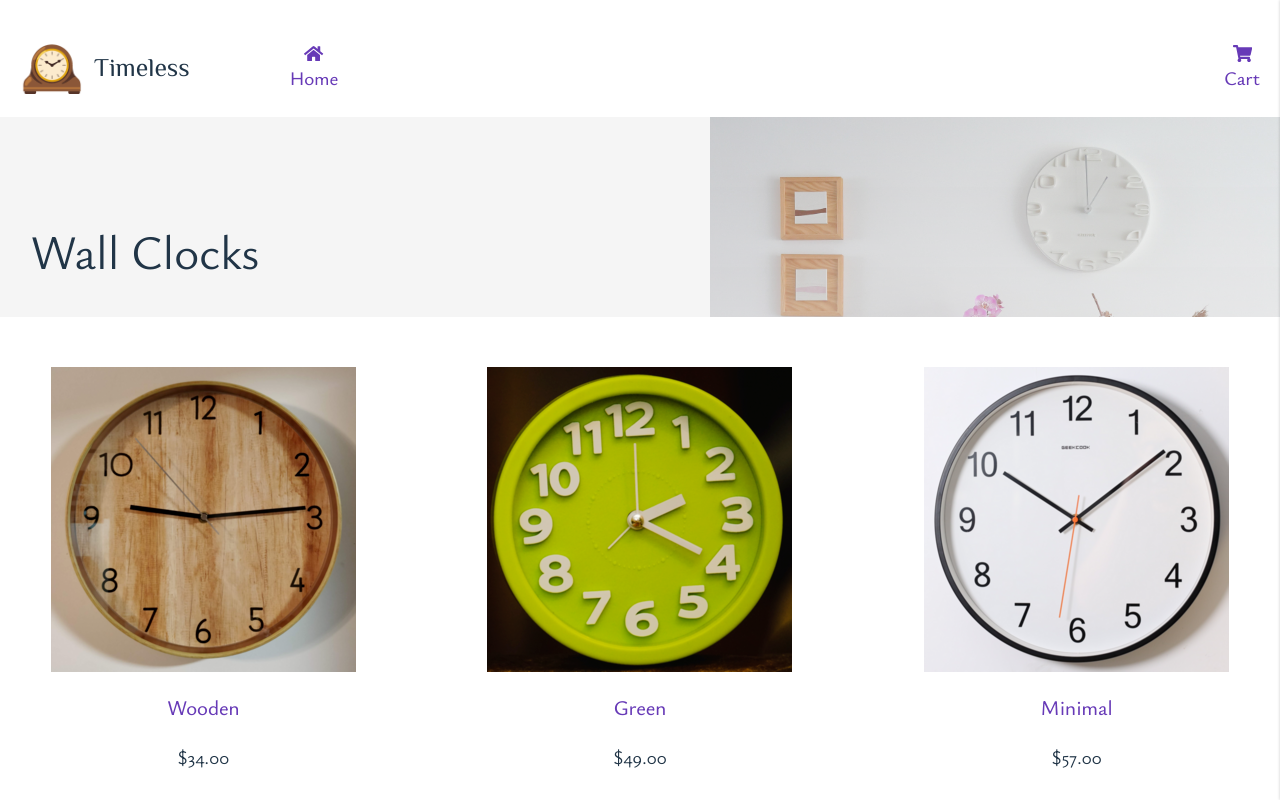
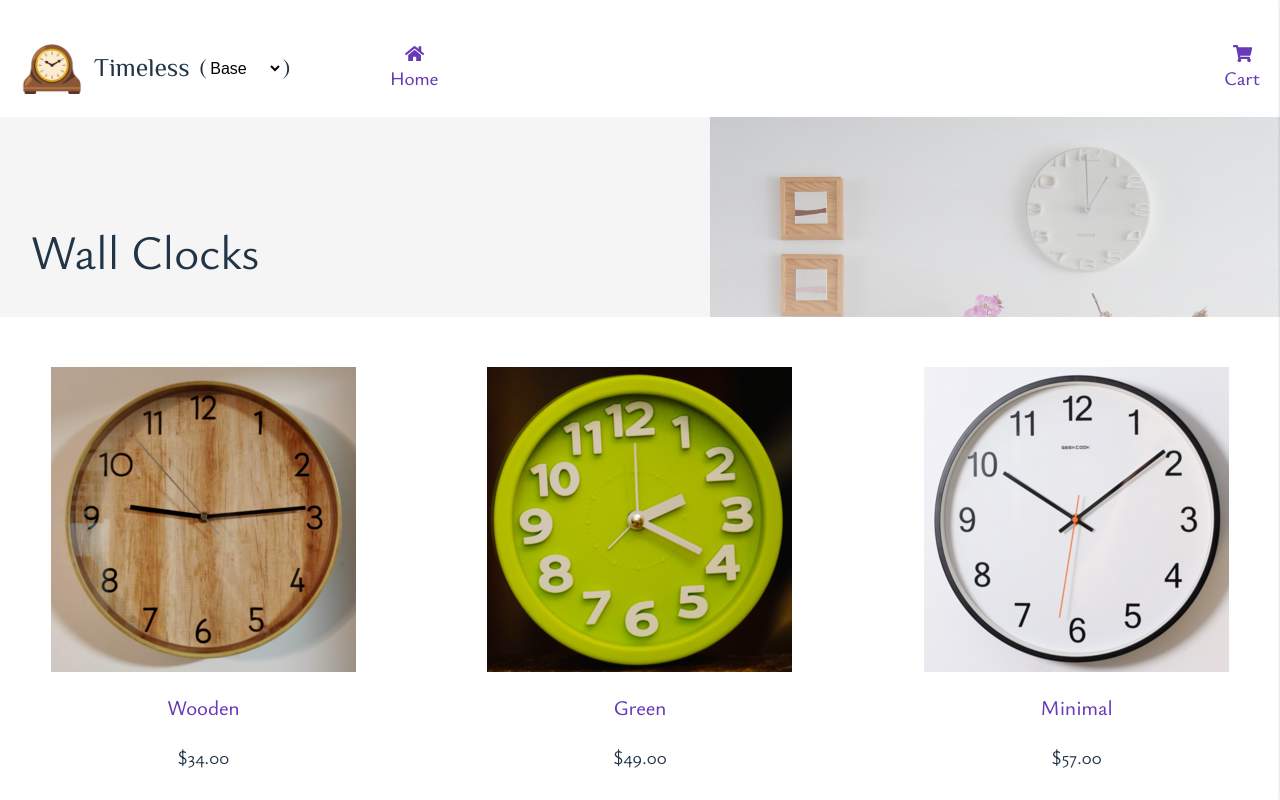
Before and after one commit to denno020/perceived-performance, a React (Vite) app: page / in a window 1280 px wide. Shown: the top 800 px of the page. Built offline with nearby package versions, Linux system fonts and the light colour scheme; no server answers; the database is empty.

Commit message:
Create DemoSelect which will allow people to jump between demo's easily

```diff
--- /dev/null
+++ b/packages/base/components/Header/DemoSelect.jsx
@@ -0,0 +1,43 @@
+import { useAppContext } from '../../contexts/AppContext.jsx';
+import { useStore } from '../../store';
+import classes from './DemoSelect.module.css';
+
+const DemoSelect = () => {
+  const { sectionId } = useAppContext();
+  const { presentationStep } = useStore();
+
+  const onChange = (e) => {
+    const nextPath = e.target.value === '0' ? '' : e.target.value;
+    console.log({ nextPath });
+    window.location.href = `/${nextPath}`;
+  };
+
+  return (
+    <select className={classes.select} name="demo" id="demo" onChange={onChange} value={sectionId}>
+      <option value="0">Base</option>
+      <option value="1" disabled={presentationStep < 1}>
+        Demo 1
+      </option>
+      <option value="2" disabled={presentationStep < 2}>
+        Demo 2
+      </option>
+      <option value="3" disabled={presentationStep < 3}>
+        Demo 3
+      </option>
+      <option value="4" disabled={presentationStep < 4}>
+        Demo 4
+      </option>
+      <option value="5" disabled={presentationStep < 5}>
+        Demo 5
+      </option>
+      <option value="6" disabled={presentationStep < 6}>
+        Demo 6
+      </option>
+      <option value="7" disabled={presentationStep < 7}>
+        Demo 7
+      </option>
+    </select>
+  );
+};
+
+export default DemoSelect;
--- /dev/null
+++ b/packages/base/components/Header/DemoSelect.module.css
@@ -0,0 +1,8 @@
+.select {
+    border: 0;
+    background: none;
+    padding: 0;
+    margin: 0;
+    font-size: 1rem;
+    cursor: pointer;
+}
--- a/packages/base/components/Header/Header.jsx
+++ b/packages/base/components/Header/Header.jsx
@@ -3,6 +3,7 @@ import { Link } from "react-router-dom";
 import { FaShoppingCart, FaHome } from "react-icons/fa";
 import { useAppContext } from "../../contexts/AppContext.jsx";
 import { useStore } from "../../store";
+import DemoSelect from './DemoSelect.jsx';
 import classes from "./Header.module.css";
 
 const Header = () => {
@@ -24,7 +25,7 @@ const Header = () => {
       <div className={classes.innerHeader}>
         <div className={classes.brandContainer}>
           <div className={classes.logo}>🕰️</div>
-          Timeless {sectionId !== 0 && <sup>(Demo {sectionId})</sup>}
+          Timeless {<sup>(<DemoSelect />)</sup>}
         </div>
         <nav className={classes.nav}>
           <Link to={homeLink} className={classes.link}>
```
